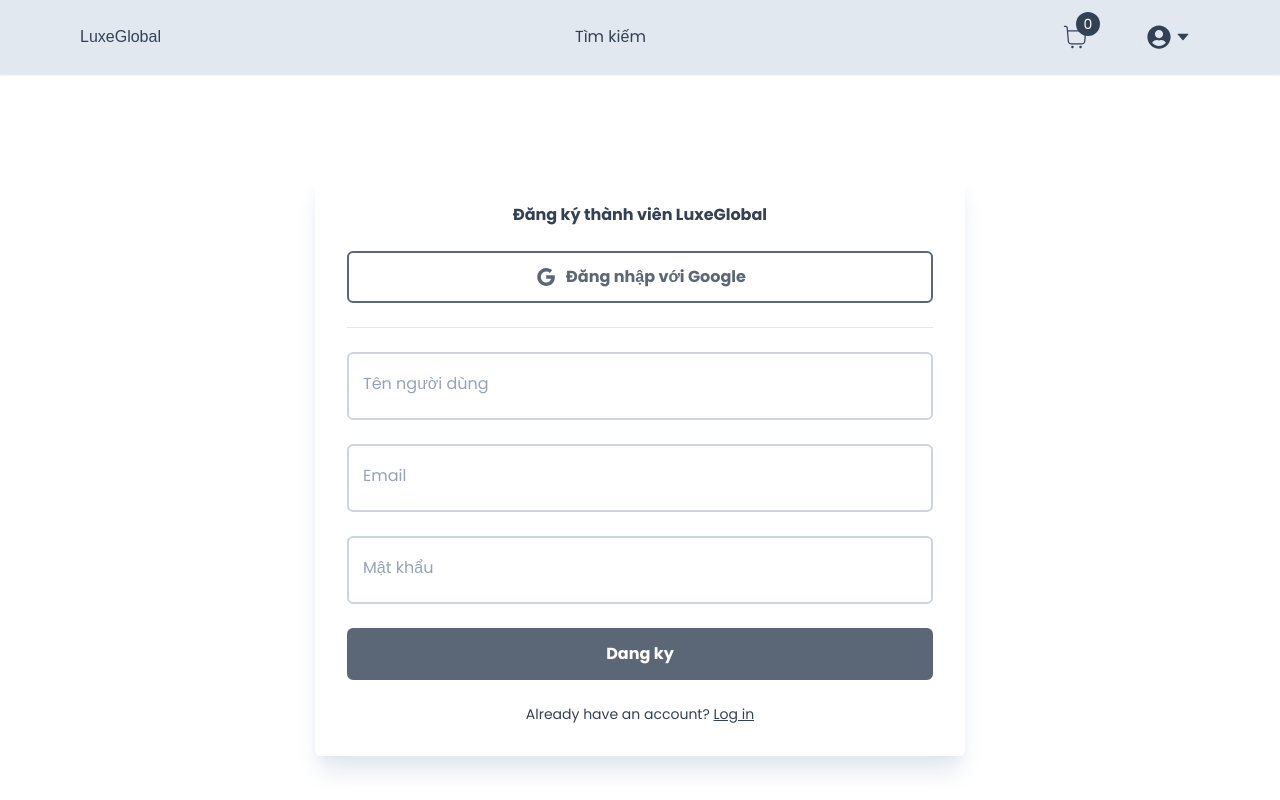
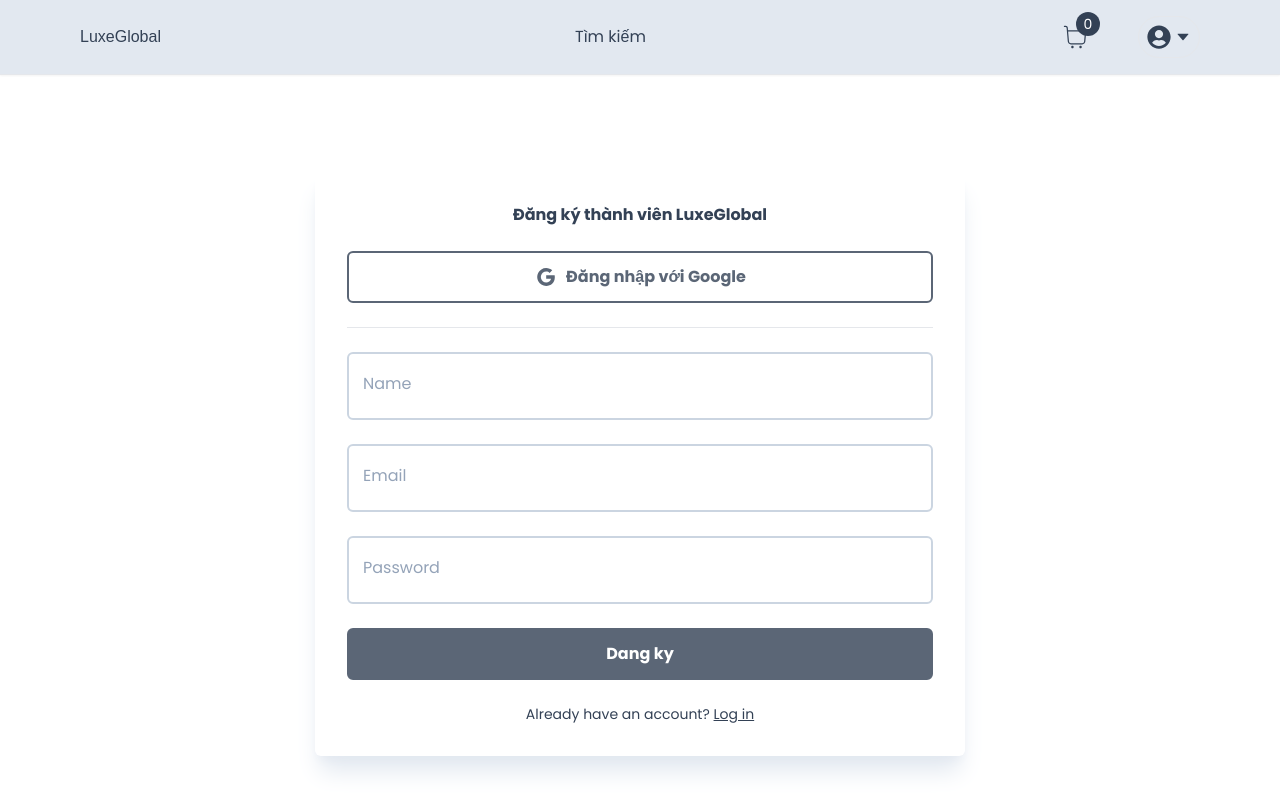
Before and after one commit to WTinSE/ClothingWeb, a Next.js app: page /register in a window 1280 px wide. Shown: the top 800 px of the page. Built offline with nearby package versions, Linux system fonts and the light colour scheme; no server answers; a web font is replaced by a local one.

Commit message:
Update RegisterForm.tsx

```diff
--- a/app/register/RegisterForm.tsx
+++ b/app/register/RegisterForm.tsx
@@ -1,6 +1,6 @@
 'use client';
 
-import { useState } from "react";
+import { useEffect, useState } from "react";
 import Heading from "../ components/Heading";
 import Input from "../ components/inputs/Input";
 import { FieldValues, useForm ,SubmitHandler} from "react-hook-form";
@@ -11,7 +11,12 @@ import axios from "axios";
 import toast from "react-hot-toast";
 import { signIn} from "next-auth/react";
 import { useRouter } from "next/navigation";
-const RegisterForm = () => {
+import { SafeUser } from "@/types";
+interface RegisterFormProps
+{
+    currentUser:SafeUser |null;
+}
+const RegisterForm:React.FC<RegisterFormProps> = ({currentUser}) => {
     const [isLoading,setIsLoading]=useState(false)
     const {register,handleSubmit,formState:{errors},} = useForm<FieldValues>({defaultValues:{
         name: "",
@@ -20,6 +25,9 @@ const RegisterForm = () => {
     }});
 
     const router = useRouter()
+    useEffect(()=>{if(currentUser){router.push('/cart');
+  router.refresh();
+}},[]);
 
     const onSubmit:SubmitHandler<FieldValues>=(data)=>{setIsLoading(true);
     setIsLoading(true);
@@ -46,16 +54,20 @@ const RegisterForm = () => {
             setIsLoading(false)
         })
     };
+    if(currentUser)
+    {
+        return <p className="text-center">Logged in. Redirecting...</p>
+    }
     return (  <>
     <Heading title="Đăng ký thành viên LuxeGlobal"/>
     <Button
     outline
     label="Đăng nhập với Google"
     icon={AiOutlineGoogle}
-    onClick={()=>{ }}/>
+    onClick={() => {signIn('google') }}/>
     <hr className="bg-slate-300 w-full h-px"/>
     <Input id="name"
-    label="Tên người dùng"
+    label="Name"
     disabled={isLoading}
     register={register}
     errors={errors}
@@ -67,7 +79,7 @@ const RegisterForm = () => {
     errors={errors}
     required/>
     <Input id="password"
-    label="Mật khẩu"
+    label="Password"
     disabled={isLoading}
     register={register}
     errors={errors}
```
